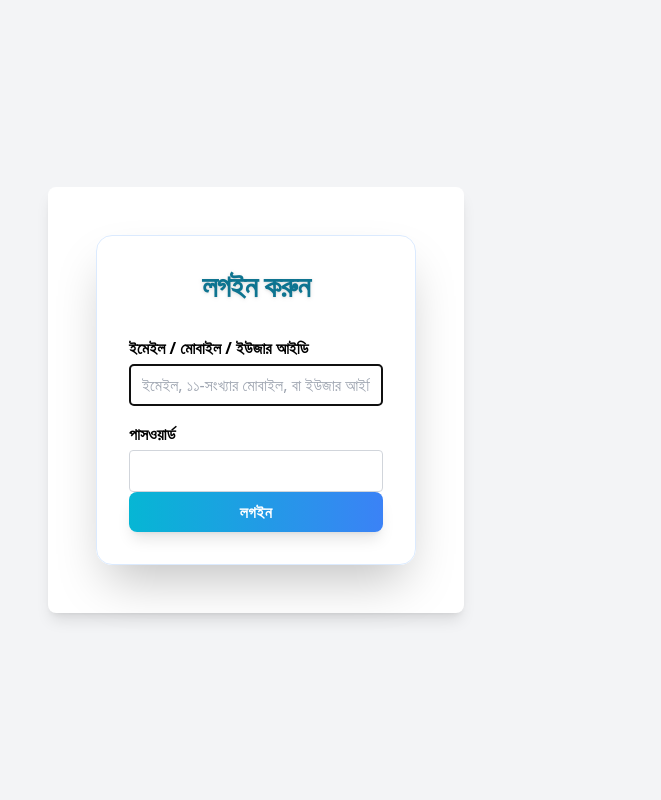
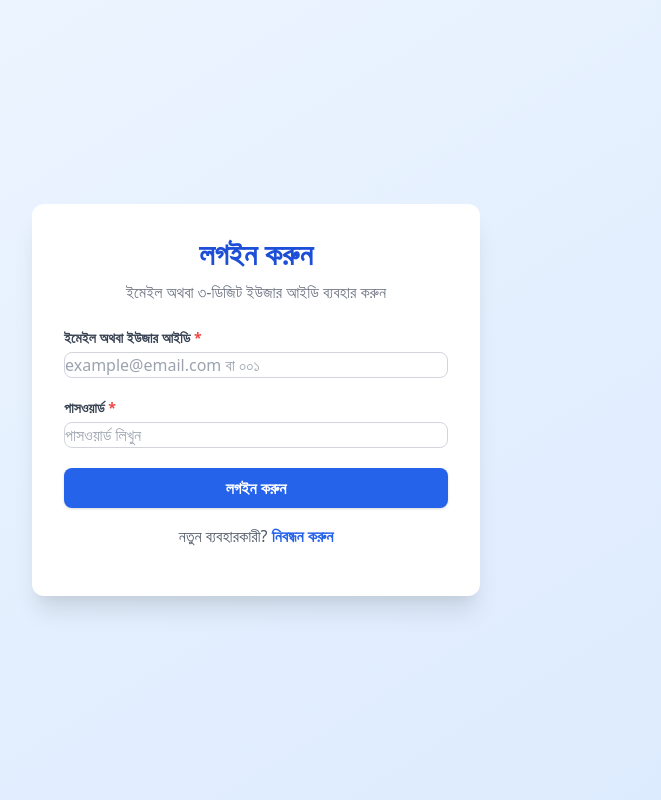
Before and after one commit to Jabir-A-H/report-submission, a Flask app: page /login in a window 1280 px wide. Shown: the whole page, without its empty margins (384-1045 px from the left). Run offline with Flask 3, Linux system fonts and the light colour scheme; some libraries are stand-ins or nearby versions.

Commit message:
Update login.html

```diff
--- a/templates/login.html
+++ b/templates/login.html
@@ -1,36 +1,80 @@
 <!DOCTYPE html>
-<html lang="en">
+<html lang="bn">
   <head>
     <meta charset="UTF-8" />
     <meta name="viewport" content="width=device-width, initial-scale=1.0" />
-    <title>Login - Report Submission</title>
-    <script src="https://cdn.tailwindcss.com"></script>
+    <title>লগইন | রিপোর্ট সাবমিশন</title>
+    <link
+      href="https://cdn.jsdelivr.net/npm/tailwindcss@2.2.19/dist/tailwind.min.css"
+      rel="stylesheet"
+    />
     <link rel="stylesheet" href="/static/styles.css" />
   </head>
-  <body class="bg-gray-100 min-h-screen flex items-center justify-center">
-    <div class="w-full max-w-md mx-auto p-4">
-      <div class="bg-white rounded-lg shadow-lg p-8">
-  <body class="bg-gradient-to-br from-cyan-100 via-blue-50 to-white min-h-screen flex items-center justify-center">
-    <div class="w-full max-w-md mx-auto p-2 sm:p-4 fade-in">
-      <div class="bg-white/90 rounded-2xl shadow-2xl p-4 sm:p-8 card-animate backdrop-blur-md border border-blue-100">
+  <body
+    class="bg-gradient-to-br from-blue-50 to-blue-100 min-h-screen flex items-center justify-center"
+  >
+    <main
+      class="w-full max-w-md bg-white rounded-xl shadow-xl p-8 animate-fade-in"
+    >
+      <header class="mb-6 text-center">
+        <h1 class="text-3xl font-bold text-blue-700">লগইন করুন</h1>
+        <p class="text-gray-500 mt-2">
+          ইমেইল অথবা ৩-ডিজিট ইউজার আইডি ব্যবহার করুন
+        </p>
+      </header>
       {% if error %}
-        <div class="bg-red-100 border border-red-400 text-red-700 px-4 py-3 rounded mb-4">
+      <div
+        class="bg-red-100 border border-red-400 text-red-700 px-4 py-3 rounded mb-4 text-center"
+      >
         {{ error }}
       </div>
       {% endif %}
-        <h3 class="text-2xl sm:text-3xl font-extrabold mb-8 text-center text-cyan-700 tracking-tight drop-shadow">লগইন করুন</h3>
-        <form method="post" action="/login">
-          <div class="mb-4">
-            <label for="email" class="block font-semibold mb-1">ইমেইল / মোবাইল / ইউজার আইডি</label>
-            <input type="text" id="email" name="email" required autofocus placeholder="ইমেইল, ১১-সংখ্যার মোবাইল, বা ইউজার আইডি" class="w-full border border-gray-300 rounded px-3 py-2 input-focus bg-white/80 text-base" />
+      <form id="loginForm" method="POST" class="space-y-5" autocomplete="off">
+        <div>
+          <label
+            for="identifier"
+            class="block text-sm font-semibold text-gray-700"
+            >ইমেইল অথবা ইউজার আইডি <span class="text-red-500">*</span></label
+          >
+          <input
+            type="text"
+            name="identifier"
+            id="identifier"
+            required
+            class="mt-1 block w-full rounded-lg border border-gray-300 focus:border-blue-500 focus:ring focus:ring-blue-200 focus:ring-opacity-50 transition"
+            placeholder="example@email.com বা ০০১"
+          />
         </div>
         <div>
-            <label for="password" class="block font-semibold mb-1">পাসওয়ার্ড</label>
-            <input type="password" id="password" name="password" required class="w-full border border-gray-300 rounded px-3 py-2 input-focus bg-white/80 text-base" />
+          <label
+            for="password"
+            class="block text-sm font-semibold text-gray-700"
+            >পাসওয়ার্ড <span class="text-red-500">*</span></label
+          >
+          <input
+            type="password"
+            name="password"
+            id="password"
+            required
+            class="mt-1 block w-full rounded-lg border border-gray-300 focus:border-blue-500 focus:ring focus:ring-blue-200 focus:ring-opacity-50 transition"
+            placeholder="পাসওয়ার্ড লিখুন"
+          />
         </div>
-          <button type="submit" class="w-full bg-gradient-to-r from-cyan-500 to-blue-500 btn-animate text-white font-bold py-2 px-4 rounded-lg shadow-lg text-base tracking-wide">লগইন</button>
+        <button
+          type="submit"
+          class="w-full py-2 px-4 bg-blue-600 text-white font-bold rounded-lg shadow hover:bg-blue-700 transition"
+        >
+          লগইন করুন
+        </button>
       </form>
+      <div class="mt-4 text-center text-gray-600">
+        নতুন ব্যবহারকারী?
+        <a href="/register" class="text-blue-600 hover:underline font-semibold"
+          >নিবন্ধন করুন</a
+        >
       </div>
-    </div>
+      <div id="loginStatus" class="mt-4 text-center text-sm"></div>
+    </main>
+    <script src="/static/scripts.js"></script>
   </body>
 </html>
```
Lines whose indentation alone changed are shown as unchanged.
